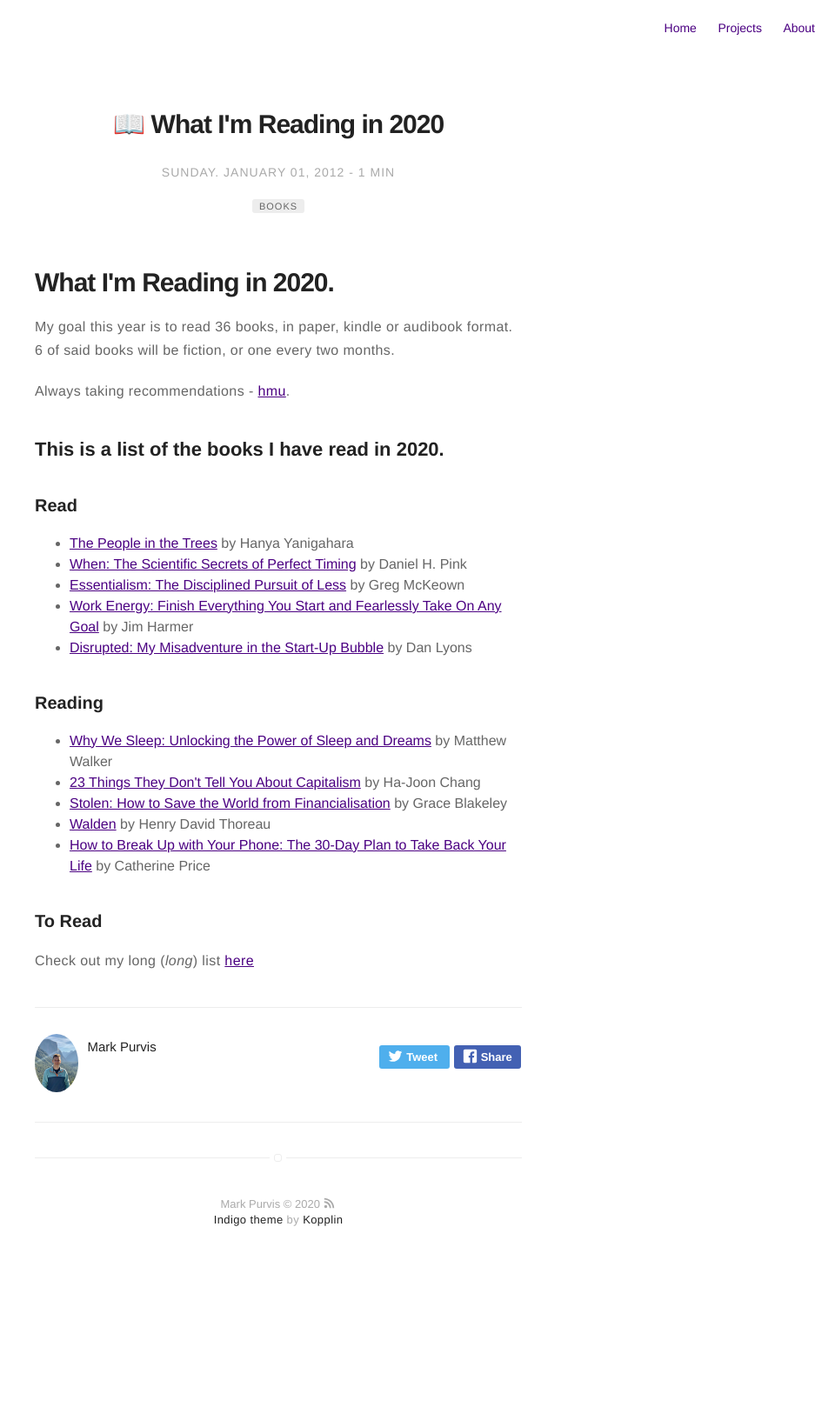
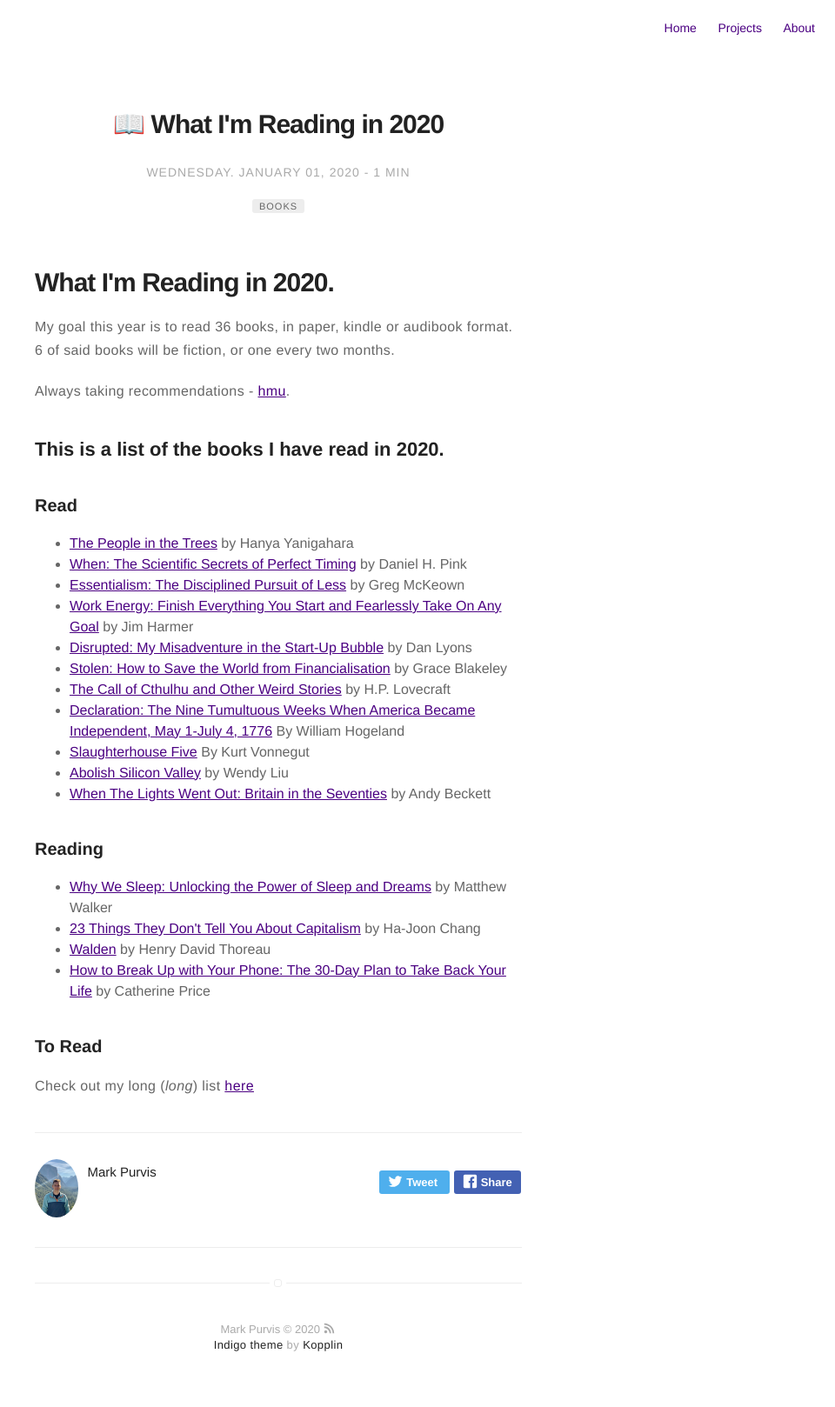
Before and after one commit to markprvs/markprvs.github.io, a Jekyll site: the page built from _posts/2020-01-19-books-read-in-2020.markdown, in a window 1280 px wide. Shown: the whole page at 87% size, without its empty margins (320-1280 px from the left). Built offline with Jekyll 4.4.1, drawn with Linux system fonts in a browser that asks for light colours; emoji names are drawn with the system emoji font; before the commit the page ends 1474 px from its top, so only the background shows below that.

Commit message:
Updated read books

```diff
--- a/_posts/2019-01-20-books-read-in-2019.markdown
+++ b/_posts/2019-01-20-books-read-in-2019.markdown
@@ -19,7 +19,7 @@ externalLink: false
 
 <p> However, this doesn't tell the whole story. the vast majority of those books were read in the first half of year, with <i> A Little Life </i> being the only book I read and finished after September. Suprising to me was that <i>A Little Life</i> was far and away my favourite and left the largest impression on me. Nevertheless, honorable mentions go to <i>Digital Minimalism</i> and <i>Atomic Habits too</i>.</p>
 
-<p>My main takeaways are that a) I'm a slow reader, especially with non-fiction, but I can consume full audiobooks in days, and b) I've read to few novels recently. So my goal next year is to read 36 books, at least 6 of those being fiction.</p>
+<p>My main takeaways are that a) I'm a slow reader, especially with non-fiction, but I can consume full audiobooks in days, and b) I've read too few novels recently. So my goal next year is to read 36 books, at least 6 of those being fiction.</p>
 
 
 <h2>This is the full list of books I read in 2019.</h2>
--- a/_posts/2020-01-19-books-read-in-2020.markdown
+++ b/_posts/2020-01-19-books-read-in-2020.markdown
@@ -1,7 +1,7 @@
 ---
 title: ":book: What I'm Reading in 2020"
 layout: post
-date: 2012-01-01 22:10
+date: 2020-01-01 22:10
 tag: Books
 image:
 headerImage: false
@@ -31,13 +31,20 @@ externalLink: false
     <li><a href="https://www.goodreads.com/book/show/18077875-essentialism">Essentialism: The Disciplined Pursuit of Less</a> by Greg McKeown</li>
     <li><a href="https://www.goodreads.com/book/show/49814557-work-energy">Work Energy: Finish Everything You Start and Fearlessly Take On Any Goal</a> by Jim Harmer</li>
     <li><a href="https://www.goodreads.com/book/show/26030703-disrupted">Disrupted: My Misadventure in the Start-Up Bubble</a> by Dan Lyons</li>
+    <li><a href="https://www.goodreads.com/book/show/48109791-stolen"> Stolen: How to Save the World from Financialisation</a> by Grace Blakeley</li>
+    <li><a href="https://www.goodreads.com/book/show/33490.The_Call_of_Cthulhu_and_Other_Weird_Stories">The Call of Cthulhu and Other Weird Stories</a> by H.P. Lovecraft</li>
+    <li><a href="https://www.goodreads.com/book/show/7893968-declaration">Declaration: The Nine Tumultuous Weeks When America Became Independent, May 1-July 4, 1776</a> By William Hogeland</li>
+    <li><a href="https://www.goodreads.com/book/show/4981.Slaughterhouse_Five">Slaughterhouse Five</a> By Kurt Vonnegut</li>
+    <li><a href="https://www.goodreads.com/book/show/48760481-abolish-silicon-valley">Abolish Silicon Valley</a> by Wendy Liu</li>
+    <li><a href="https://www.goodreads.com/book/show/6372431-when-the-lights-went-out">When The Lights Went Out: Britain in the Seventies</a> by Andy Beckett</li>
+
+
 </ul>
 
 <h3>Reading</h3>
 <ul class="reading">
     <li><a href="https://www.goodreads.com/book/show/34466963-why-we-sleep">Why We Sleep: Unlocking the Power of Sleep and Dreams</a> by Matthew Walker</li>
     <li><a href="https://www.goodreads.com/book/show/10733801-23-things-they-don-t-tell-you-about-capitalism">23 Things They Don't Tell You About Capitalism</a> by Ha-Joon Chang</li>
-    <li><a href="https://www.goodreads.com/book/show/48109791-stolen"> Stolen: How to Save the World from Financialisation</a> by Grace Blakeley</li>
     <li><a href="https://www.goodreads.com/book/show/16902.Walden"> Walden</a> by Henry David Thoreau</li>
     <li><a href="https://www.goodreads.com/book/show/35209767-how-to-break-up-with-your-phone">How to Break Up with Your Phone: The 30-Day Plan to Take Back Your Life</a> by Catherine Price</li>
 </ul>
```
Also changed, not shown: _posts/2019-03-14-Capitalist-Realism.md (deleted, +0 -19 lines).
